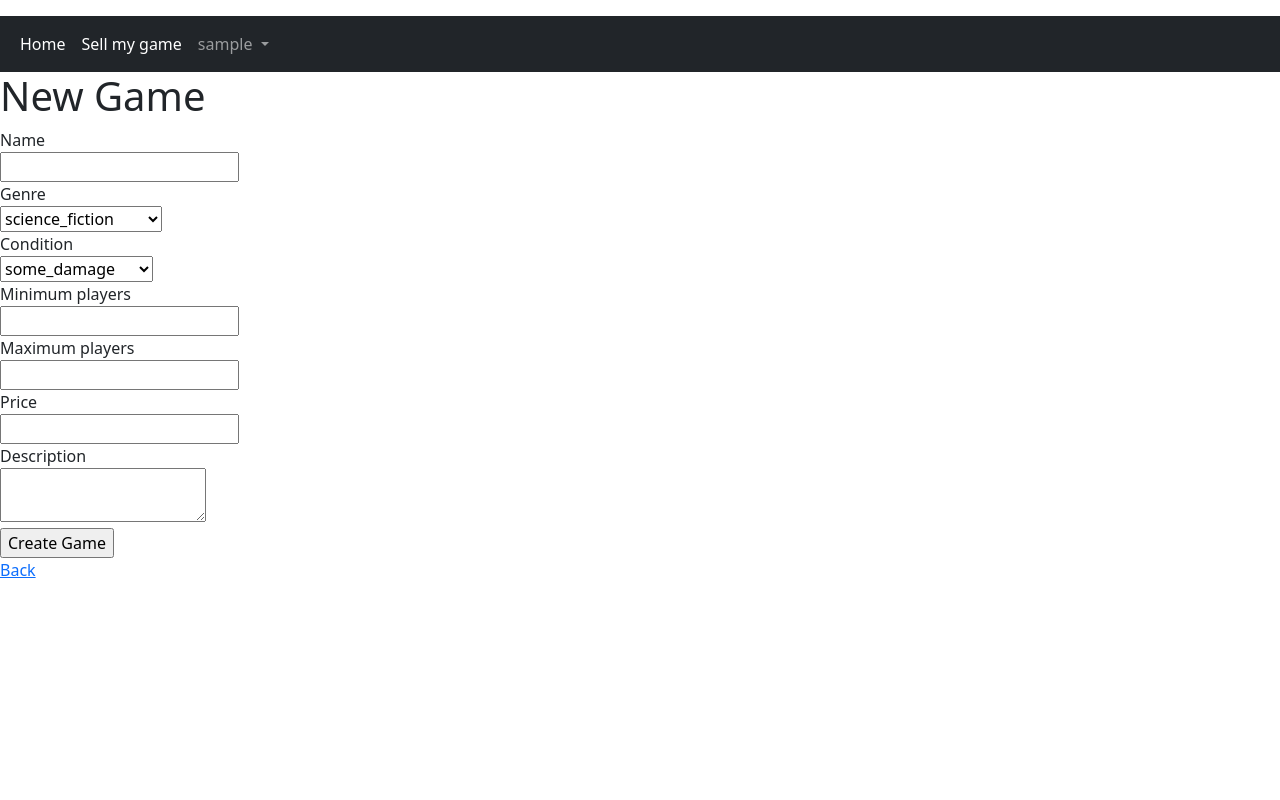
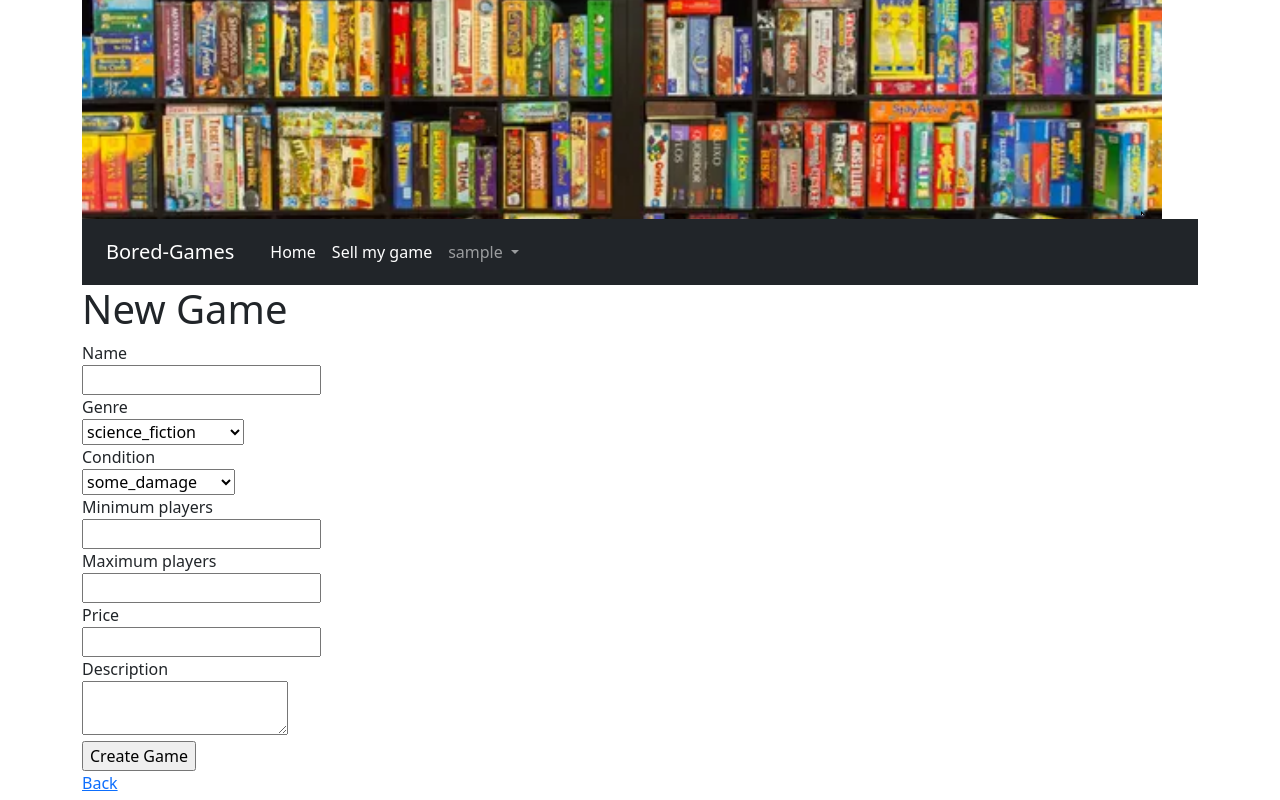
Before and after one commit to AnderDevitt/bored-gamesV2, a Rails app: page /games/new in a window 1280 px wide. Run offline with Rails 7, Linux system fonts and the light colour scheme; the visitor is signed in with stand-in values (Sample User, id 1); data that the repository does not hold is empty; style sheets or scripts are compiled from the project's sources; some libraries are stand-ins or nearby versions.

Commit message:
temporary static image added for heading

```diff
--- a/app/views/layouts/application.html.erb
+++ b/app/views/layouts/application.html.erb
@@ -11,14 +11,11 @@
   </head>
 
   <body>
+    <header>
 
-  <p></p>
-    <% # This condition will display flash errors at the top of the page if they exist %>
-    <% if flash[:error].present? %>
-      <div id="error_explanation">
-        <p><%= flash[:error] %></p>
-      </div>
-    <% end %>
+    </header>
+    <div class="container">
+      <%= image_tag "games-long.png", alt: "games heading image" %>
 
       <% # This condition displays notices at the top of the screen %>
       <% if notice %>
@@ -33,5 +30,6 @@
 
       <% # Add all other content from views %>
       <%= yield %>
+    </div>
   </body>
 </html>
--- a/app/views/shared/_navbar.html.erb
+++ b/app/views/shared/_navbar.html.erb
@@ -1,6 +1,15 @@
 
 <nav class="navbar navbar-expand-lg navbar-dark bg-dark">
     <div class="container-fluid">
+        <!-- Page heading -->
+        <nav class="navbar navbar-light bg-dark">
+        <div class="container-fluid">
+            <span class="navbar-brand mb-0 h1">Bored-Games</span>
+        </div>
+        </nav>
+        <button class="navbar-toggler" type="button" data-bs-toggle="collapse" data-bs-target="#navbarSupportedContent" aria-controls="navbarSupportedContent" aria-expanded="false" aria-label="Toggle navigation">
+            <span class="navbar-toggler-icon"></span>
+        </button>
         <div class="collapse navbar-collapse" id="navbarSupportedContent">
             <ul class="navbar-nav me-auto mb-2 mb-lg-0">
 
@@ -15,6 +24,8 @@
                 <li class="nav-item">
                     <%= link_to "Sell my game", new_game_path, class: "nav-link active" %>
                 </li>
+
+
 
                 <li class="nav-item dropdown">
                     <a class="nav-link dropdown-toggle" href="#" id="navbarDropdown" role="button" data-bs-toggle="dropdown" aria-expanded="false">
```
Also changed, not shown: app/views/purchases/old_new.html.erb (+9 -3 lines), app/assets/images/games-long.png (added). Lines whose indentation alone changed are shown as unchanged.
